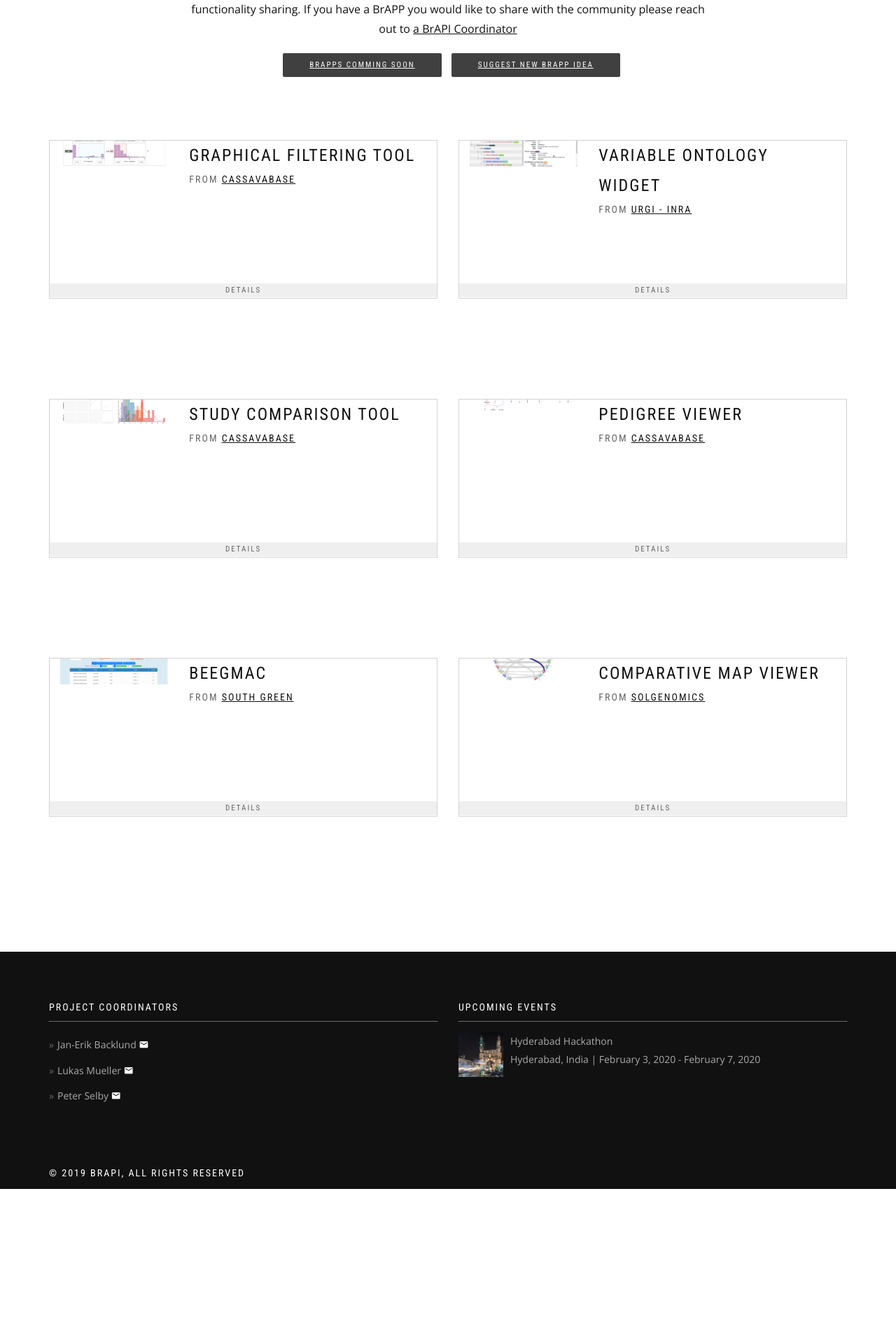
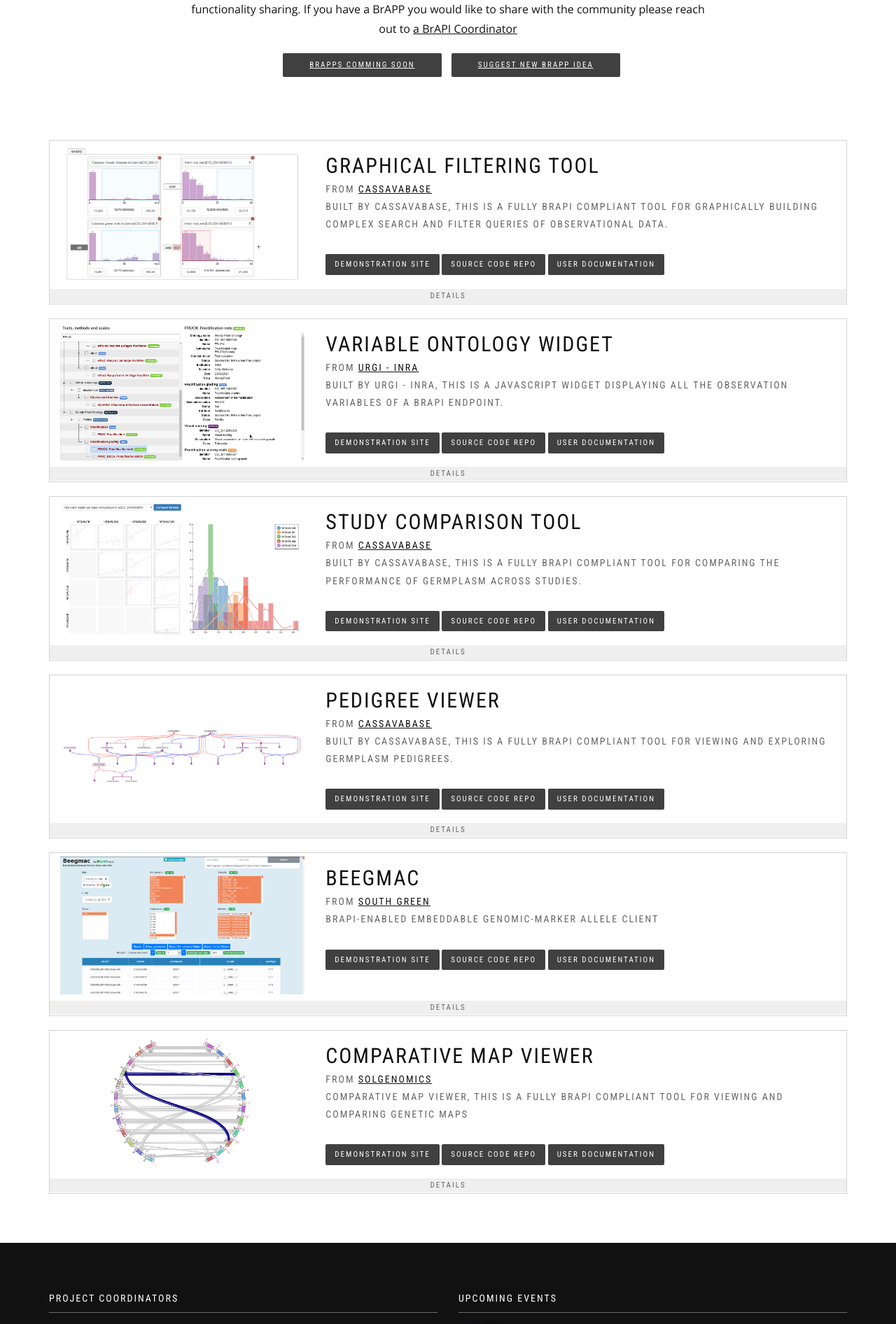
Before and after one commit to plantbreeding/brapi-website, a PHP site: page /brapps in a window 1280 px wide. Shown: the part 421-2313 px from the top of the page at 70% size. Before the commit the page ends 2120 px from the top, so only its background shows below. Run offline with PHP 8.4, Linux system fonts and the light colour scheme; some web fonts are replaced.

Commit message:
fix js issues, clean up pages

```diff
--- a/site/assets/css/style-custom.css
+++ b/site/assets/css/style-custom.css
@@ -81,3 +81,55 @@
 .brapi-section-description {
     margin: 5px 0 0 5px;
 }
+
+
+/* brapps */
+
+.brapp {
+    padding-top: 20px;
+    overflow: auto;
+}
+
+.brapp-box {
+    border: lightgray solid 1px;
+    overflow: auto;
+}
+
+.brapp-thumbnail {
+    overflow: hidden;
+    margin: 5px 0;
+}
+
+.brapp-header {
+    margin: 15px 0 10px 0;
+}
+
+.brapp-header p,
+h2 {
+    margin: 0;
+}
+
+.brapp-links {
+    margin: 20px 0 0 0;
+}
+
+.brapp-links button {
+    padding: 6px 12px;
+}
+
+.brapp-details {
+    border-top: 0px;
+    padding-left: 15px;
+    padding-right: 15px;
+    display: none;
+}
+
+.brapp-details p {
+    margin: 0;
+}
+
+.brapp-details-btn button {
+    padding: 0px 0px;
+    width: 100%;
+    height: 20px;
+}
--- a/site/coming_soon.php
+++ b/site/coming_soon.php
@@ -31,8 +31,5 @@
             </div>
             <div class="scroll-up"><a href="#totop"><i class="mdi mdi-chevron-up"></i></a></div>
         </main>
-        <?php
-            include("html/scripts.html");
-        ?>
     </body>
 </html>
--- a/site/html/brapps-section.html
+++ b/site/html/brapps-section.html
@@ -1,13 +1,11 @@
 <section class="module-small">
     <div class="container">
         <div class="row">
-      <div class="col-sm-8 col-sm-offset-2">
+            <div class="col-md-8 col-md-offset-2">
                 <div class="module-subtitle">
-          <p>Welcome to the BrAPI Application Showcase, or BrAPPs for short. Each of these BrAPPs is an independent tool which
-            can run on its own or can be easily integrated with a larger system. And of course, each BrAPP is completely
-            BrAPI driven and can be used with any BrAPI-compliant system. The goal is to keep the BrAPI community informed
-            about what tools are available and encourage functionality sharing. If you have a BrAPP you would like to share
-            with the community please reach out to
+                    <p>Welcome to the BrAPI Application Showcase, or BrAPPs for short. Each of these BrAPPs is an independent tool which can run on its own or can be easily integrated with a larger system. And of course, each BrAPP is completely BrAPI driven
+                        and can be used with any BrAPI-compliant system. The goal is to keep the BrAPI community informed about what tools are available and encourage functionality sharing. If you have a BrAPP you would like to share with the community
+                        please reach out to
                         <a href="mailto:brapicoordinatorselby@gmail.com">a BrAPI Coordinator</a>
                     </p>
                     <p>
@@ -19,7 +17,7 @@
         </div>
         <div class="row">
             <div class="col-sm-12">
-        <div class="row multi-columns-row post-columns" id="brapp-grid">
+                <div class="row" id="brapp-grid">
                 </div>
             </div>
         </div>
@@ -27,49 +25,45 @@
 </section>
 
 <script id="brapp-template" type="x-tmpl-mustache">
-    <div class="col-md-6 col-lg-6 brapi-post" style="overflow: auto;">
-        <div style="border: lightgray solid 1px;overflow: auto;">
-          <div class="post-thumbnail brapi-post-thumbnail col-xs-12 col-sm-4 col-md-12 col-lg-4">
+    <div class="col-xs-12 brapp">
+        <div class="brapp-box">
+            <div class="brapp-thumbnail col-xs-12 col-md-4">
                 <a href="{{ url }}" target="_blank">
-              <img src="{{ image }}" alt="{{ title }}" class="brapi-post-thumbnail-img">
+                    <img src="{{ image }}" alt="{{ title }}">
                 </a>
             </div>
-          <div class="post-header font-alt col-xs-12 col-sm-8 col-sm-4-offset col-md-12 col-lg-8 col-lg-4-offset">
-            <h2 class="post-title">
+            <div class="brapp-header font-alt col-xs-12 col-md-8">
+                <h2>
                     <a href="{{ url }}" target="_blank">{{ title }}</a>
                 </h2>
-            <p style="margin-bottom:  0;">From
-              <a href="{{ team-url }}"> {{ team }} </a>
-            </p>
+                <p>From <a href="{{ team-url }}"> {{ team }} </a> </p>
+                <p>{{{ description }}}</p>
             </div>
-          <div id="{{ title }}" class="col-xs-12 col-sm-12 col-md-12 col-lg-12 post-entry" style="border-top: 0px; padding-left: 15px; padding-right: 15px; display: none;">
-            <div style="margin: auto; width: fit-content">
+            <div class="col-xs-12 col-md-8 brapp-links">
                 {{#demo-url}}
                 <a href="{{ demo-url }}" target="_blank">
-                <button class="btn btn-d btn-round" type="button" style="padding: 6px 12px;">Demonstration Site</button>
+                    <button class="btn btn-d btn-round" type="button">Demonstration Site</button>
                 </a>
-              {{/demo-url}}
-              {{#source-url}}
+                {{/demo-url}} {{#source-url}}
                 <a href="{{ source-url }}" target="_blank">
-                <button class="btn btn-d btn-round" type="button" style="padding: 6px 12px;">Source Code Repo</button>
+                    <button class="btn btn-d btn-round" type="button">Source Code Repo</button>
                 </a>
-              {{/source-url}}
-              {{#doc-url}}
+                {{/source-url}} {{#doc-url}}
                 <a href="{{ doc-url }}" target="_blank">
-                <button class="btn btn-d btn-round" type="button" style="padding: 6px 12px;">User Documentation</button>
+                    <button class="btn btn-d btn-round" type="button">User Documentation</button>
                 </a>
                 {{/doc-url}}
             </div>
+            <div id="{{ title }}" class="col-xs-12 brapp-details">
                 <div style="margin-top: 15px">
-              <p>{{{ description }}}</p>
                     <p>BrAPI Dependencies</p>
                     {{#dependencies}}
                     <p>{{ version }} - {{ call }}</p>
                     {{/dependencies}}
                 </div>
             </div>
-          <div class="col-xs-12 col-sm-12 col-md-12 col-lg-12 post-entry" style="border-top: 0;margin: initial;padding:  initial;">
-            <button class="btn btn btn-round" type="button" onclick="toggleVisible('{{ title }}')" style="padding: 0px 0px;width: 100%;height: 20px;">Details</button>
+            <div class="brapp-details-btn">
+                <button class="btn btn btn-round" type="button" onclick="toggleVisible('{{ title }}')">Details</button>
             </div>
         </div>
     </div>
--- a/site/index.php
+++ b/site/index.php
@@ -26,8 +26,5 @@
             </div>
             <div class="scroll-up"><a href="#totop"><i class="mdi mdi-chevron-up"></i></a></div>
         </main>
-        <?php
-            include("html/scripts.html");
-        ?>
     </body>
 </html>
--- a/site/json/dev-links.json
+++ b/site/json/dev-links.json
@@ -1,23 +1,16 @@
 [{
+        "title": "BrAPI Specification",
+        "image": "assets/images/tools/documentation.jpg",
+        "url": "/specification",
+        "type": "doc",
+        "description": "The official BrAPI specification. Links available for all versions and repositories."
+    },
+    {
         "title": "GitHub",
         "image": "assets/images/tools/code.jpg",
         "url": "https://github.com/plantbreeding/API",
         "type": "doc",
         "description": "Raise issues, submit change propsals, and check on upcoming enhancments. Become part of the BrAPI developer community by checking out the GitHub project."
-    },
-    {
-        "title": "SwaggerHub",
-        "image": "assets/images/tools/crane.jpeg",
-        "url": "https://app.swaggerhub.com/apis-docs/PlantBreedingAPI/BrAPI",
-        "type": "doc",
-        "description": "Browser the BrAPI specification on SwaggerHub."
-    },
-    {
-        "title": "Apiary",
-        "image": "assets/images/tools/documentation.jpg",
-        "url": "http://docs.brapi.apiary.io/",
-        "type": "doc",
-        "description": "Don't like reading raw markdown files? Take a look at the human readable version of BrAPI, hosted by Apiary."
     },
     {
         "title": "Wiki",
--- a/site/specification.php
+++ b/site/specification.php
@@ -26,9 +26,5 @@
             </div>
             <div class="scroll-up"><a href="#totop"><i class="mdi mdi-chevron-up"></i></a></div>
         </main>
-        <?php
-            include("html/scripts.html");
-        ?>
-
     </body>
 </html>
```
Also changed, not shown: site/brapps.php (+21 -10 lines), site/documentation.php (+6 -6 lines), site/events.php (+12 -10 lines), site/html/header.html (+36 -0 lines), site/html/partners-section.html (+6 -4 lines), site/html/scripts.html (deleted, +0 -50 lines), site/libraries.php (+6 -6 lines), site/news.php (+13 -11 lines), site/partners.php (+6 -6 lines), site/tools.php (+6 -6 lines). Lines whose indentation alone changed are shown as unchanged.
